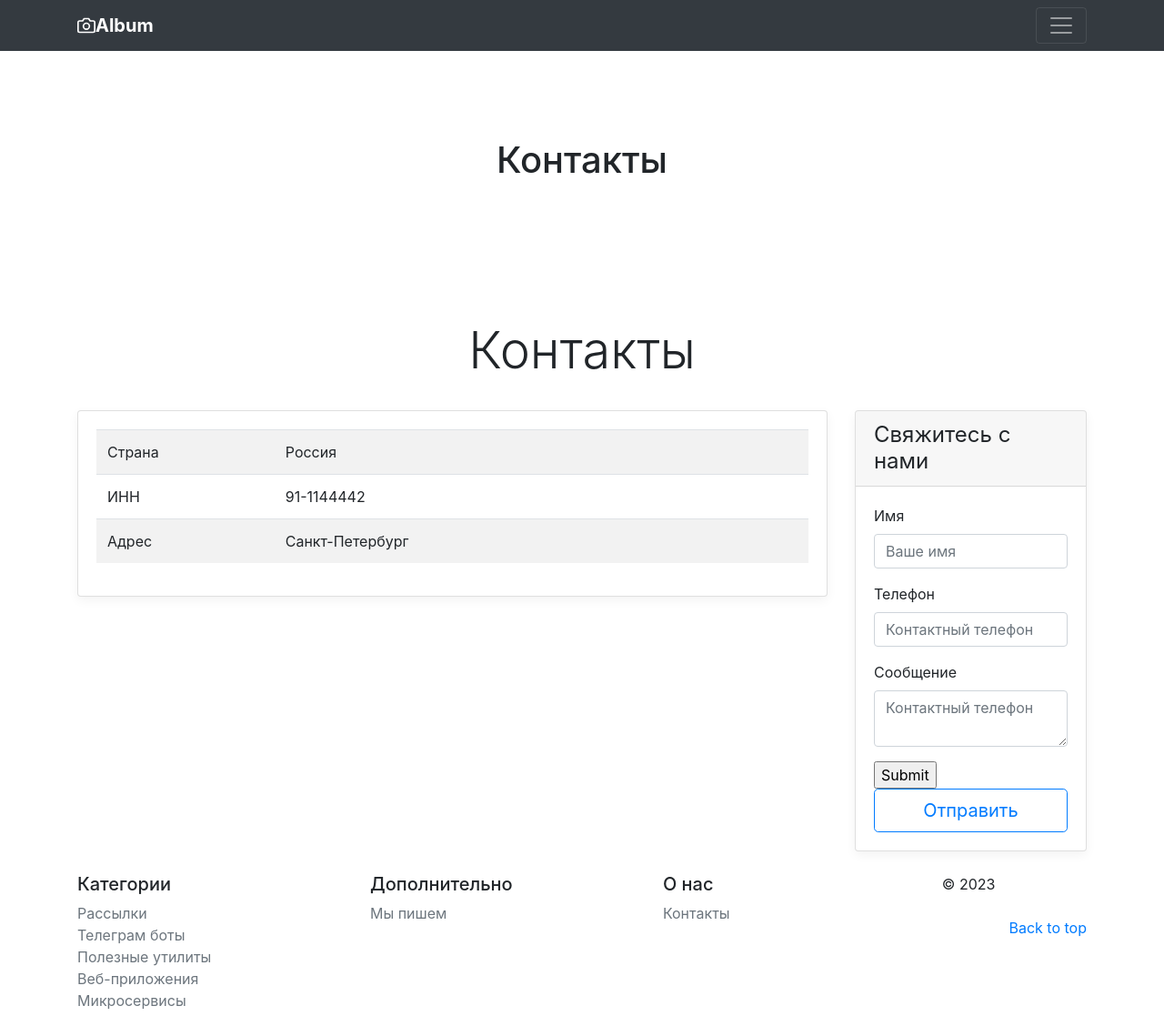
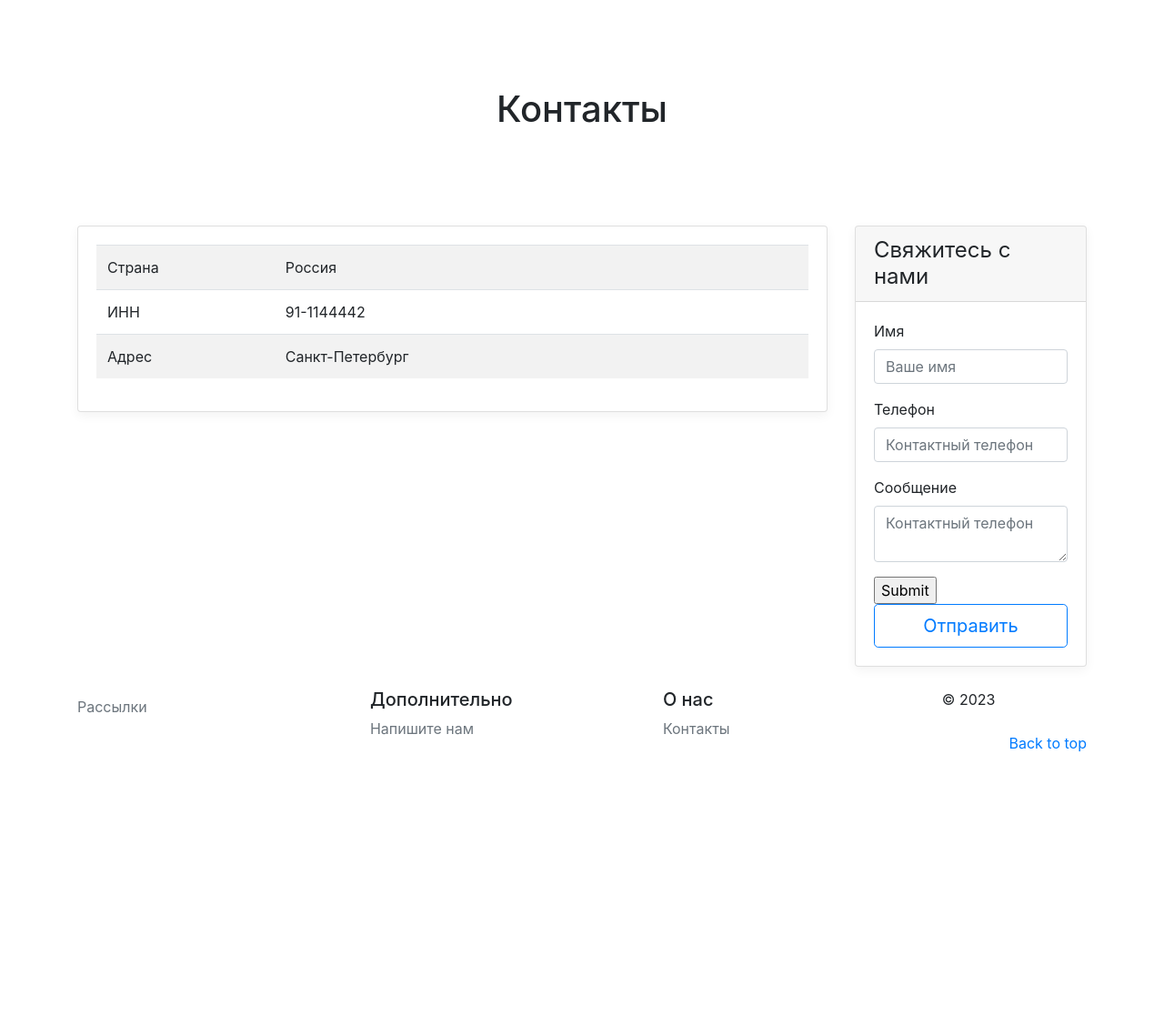
Before and after one commit to smirsand/goods_store, a Django app: page /contacts/ in a window 1280 px wide. Shown: the whole page at 91% size. After the commit the page ends 827 px from the top, so only its background shows below. Run offline with Django 4.2, Linux system fonts and the light colour scheme; some libraries are stand-ins or nearby versions.

Commit message:
add html

```diff
--- a/main_app/templates/main_app/base.html
+++ b/main_app/templates/main_app/base.html
@@ -4,14 +4,9 @@
 <head>
     <meta charset="utf-8">
     <meta name="viewport" content="width=device-width, initial-scale=1, shrink-to-fit=no">
-    <meta name="description" content="">
-    <meta name="author" content="">
-
-    <title>Album example for Bootstrap</title>
-
+    <title>{{ title }}</title>
     <!-- Bootstrap core CSS -->
     <link href="{% static 'css/bootstrap.min.css' %}" rel="stylesheet">
-
     <!-- Custom styles for this template -->
     <link href="{% static 'css/album.css' %}" rel="stylesheet">
 </head>
@@ -24,23 +19,6 @@
                 </div>
                 {% include 'main_app/includes/inc_main_app_menu.html' %}
             </div>
-        </div>
-    </div>
-    <div class="navbar navbar-dark bg-dark shadow-sm">
-        <div class="container">
-            <a href="#" class="navbar-brand d-flex align-items-center">
-                <svg xmlns="http://www.w3.org/2000/svg" width="20" height="20" fill="none" stroke="currentColor"
-                     stroke-linecap="round" stroke-linejoin="round" stroke-width="2" aria-hidden="true" class="me-2"
-                     viewBox="0 0 24 24">
-                    <path d="M23 19a2 2 0 0 1-2 2H3a2 2 0 0 1-2-2V8a2 2 0 0 1 2-2h4l2-3h6l2 3h4a2 2 0 0 1 2 2z"/>
-                    <circle cx="12" cy="13" r="4"/>
-                </svg>
-                <strong>Album</strong>
-            </a>
-            <button class="navbar-toggler" type="button" data-bs-toggle="collapse" data-bs-target="#navbarHeader"
-                    aria-controls="navbarHeader" aria-expanded="false" aria-label="Toggle navigation">
-                <span class="navbar-toggler-icon"></span>
-            </button>
         </div>
     </div>
 </header>
@@ -70,19 +48,15 @@
     {% endblock %}
     <div class="row">
         <div class="col-6 col-md">
-        <h5>Категории</h5>
+            <h5> </h5>
             <ul class="list-unstyled text-small">
                 <li><a class="text-muted" href="#">Рассылки</a></li>
-            <li><a class="text-muted" href="#">Телеграм боты</a></li>
-            <li><a class="text-muted" href="#">Полезные утилиты</a></li>
-            <li><a class="text-muted" href="#">Веб-приложения</a></li>
-            <li><a class="text-muted" href="#">Микросервисы</a></li>
             </ul>
         </div>
         <div class="col-6 col-md">
             <h5>Дополнительно</h5>
             <ul class="list-unstyled text-small">
-            <li><a class="text-muted" href="#">Мы пишем</a></li>
+                <li><a class="text-muted" href="#">Напишите нам</a></li>
             </ul>
         </div>
         <div class="col-6 col-md">
@@ -107,10 +81,7 @@
     </div>
     <script src="/static/js/bootstrap.bundle.min.js"></script>
 
-<script src="https://code.jquery.com/jquery-3.2.1.slim.min.js"
-        integrity="sha384-KJ3o2DKtIkvYIK3UENzmM7KCkRr/rE9/Qpg6aAZGJwFDMVNA/GpGFF93hXpG5KkN"
-        crossorigin="anonymous"></script>
-<script>window.jQuery || document.write('<script src="../../assets/js/vendor/jquery-slim.min.js"><\/script>')</script>
+    <script src="https://code.jquery.com/jquery-3.2.1.slim.min.js" integrity="sha384-KJ3o2DKtIkvYIK3UENzmM7KCkRr/rE9/Qpg6aAZGJwFDMVNA/GpGFF93hXpG5KkN" crossorigin="anonymous"></script>
     <script src="{% static 'js/popper.min.js' %}"></script>
     <script src="{% static 'js/bootstrap.min.js' %}"></script>
     <script src="{% static 'js/holder.min.js' %}"></script>
--- a/main_app/templates/main_app/contacts.html
+++ b/main_app/templates/main_app/contacts.html
@@ -2,10 +2,6 @@
 
 {% block content %}
 <!doctype html>
-<div class="pricing-header px-3 py-3 pt-md-5 pb-md-4 mx-auto text-center">
-    <h1 class="display-4">Контакты</h1>
-</div>
-
 <div class="container">
     <div class="row text-start">
         <div class="col-lg-9 col-md-6 col-sm-12">
```
Also changed, not shown: main_app/templates/main_app/card_product.html (added, +27 -0 lines), main_app/templates/main_app/home.html (+6 -3 lines), main_app/templates/main_app/product_page.html (+9 -8 lines). Lines whose indentation alone changed are shown as unchanged.
